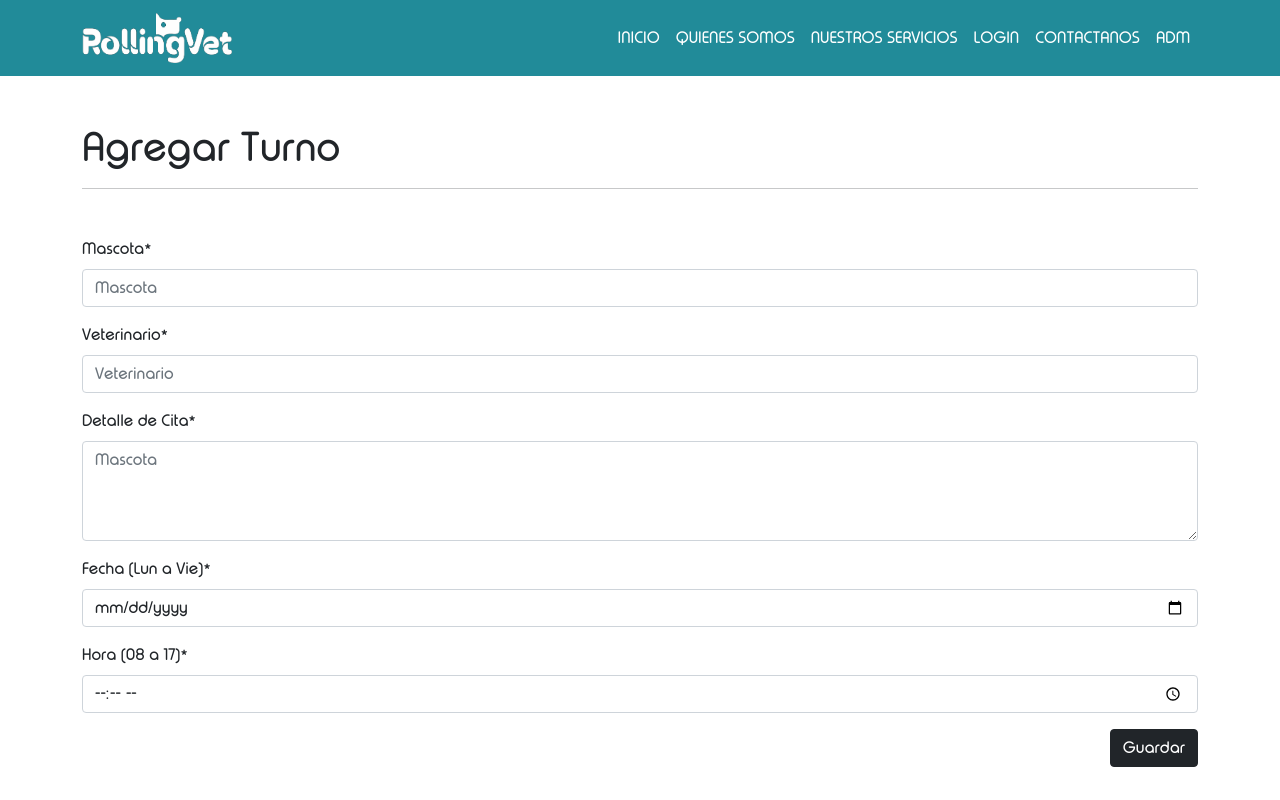
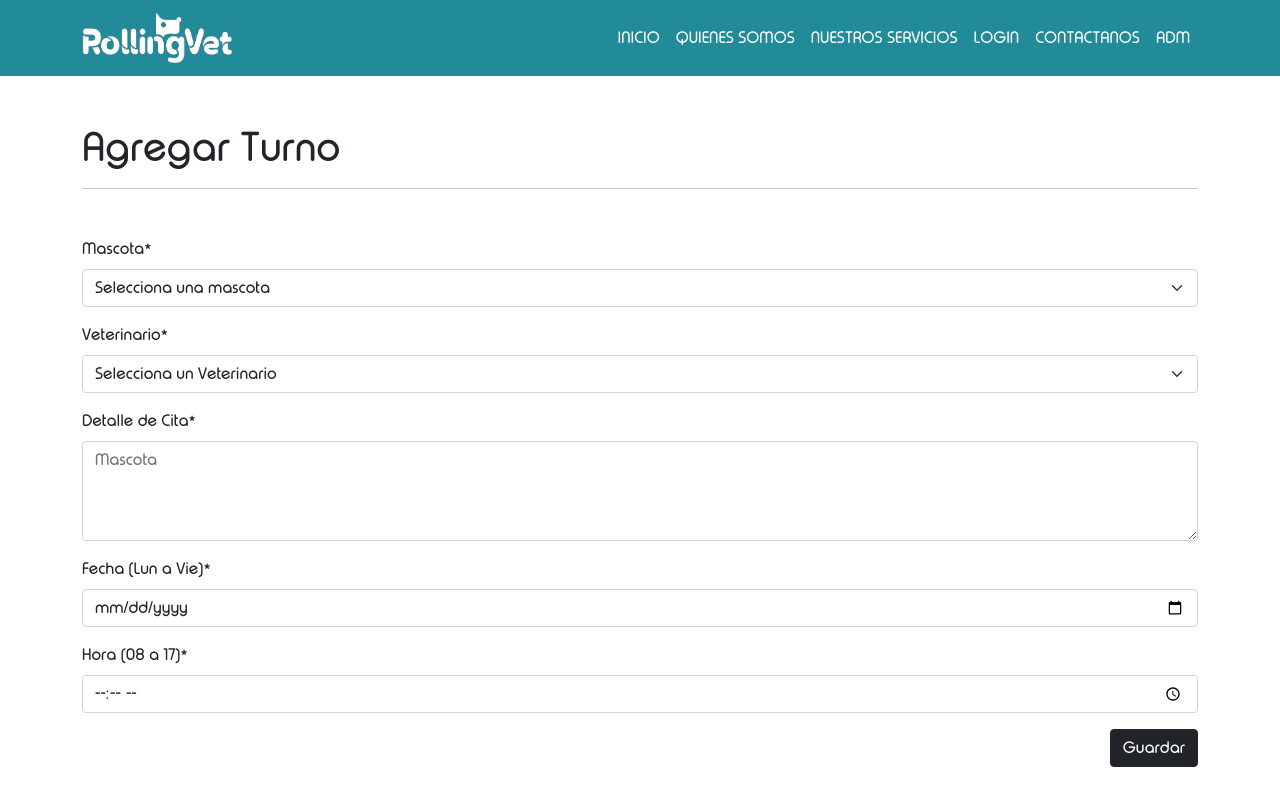
Before and after one commit to alanchibilisco/RollingVetProjectFE, a React (Create React App) app: page /Adm/turnos/crear in a window 1280 px wide. Shown: the top 800 px of the page. Built offline with nearby package versions, Linux system fonts and the light colour scheme; data requests are answered from the project's data file.

Commit message:
se concluyo el maquetado del crud

```diff
--- a/db.json
+++ b/db.json
@@ -9,6 +9,16 @@
         "especieMascota": "Perro",
         "razaMascota": "Mestizo",
         "id": 1
+      },
+      {
+        "nombreDueño": "Prueba",
+        "apellidoDueño": "Apellido",
+        "email": "example@example.com",
+        "telefono": "+549xxxxxxxxx",
+        "nombreMascota": "Mascota2",
+        "especieMascota": "Perro",
+        "razaMascota": "Mestizo",
+        "id": 2
       }
     ],
     "turnos":[
--- a/src/App.js
+++ b/src/App.js
@@ -101,7 +101,7 @@ function App() {
           <Route
             exact
             path="/Adm/turnos/crear"
-            element={<CrearTurno></CrearTurno>}
+            element={<CrearTurno pacientes={pacientes}></CrearTurno>}
           ></Route>
 
         </Routes>
--- a/src/components/cruds/AdmPacientes.jsx
+++ b/src/components/cruds/AdmPacientes.jsx
@@ -39,7 +39,7 @@ const AdmPacientes = () => {
             </thead>
             <tbody>
                 {/* esto tiene que ir en paciente */}
-              <tr>
+              {/* <tr>
                 <td>idEj</td>
                 <td>ExampleName</td>
                 <td>ExampleLastName</td>
@@ -62,7 +62,7 @@ const AdmPacientes = () => {
                     </button>
                   </div>
                 </td>
-              </tr>
+              </tr> */}
               <Paciente></Paciente>
             </tbody>
           </Table>
--- a/src/components/cruds/AdmTurnos.jsx
+++ b/src/components/cruds/AdmTurnos.jsx
@@ -3,6 +3,7 @@ import { Container, Table } from 'react-bootstrap';
 import { Link } from 'react-router-dom';
 import Footer from '../Footer';
 import NavBar from '../NavBar';
+import Turno from './Turno';
 
 const AdmTurnos = () => {
     return (
@@ -36,7 +37,7 @@ const AdmTurnos = () => {
             </thead>
             <tbody>
                 {/* esto tiene que ir en turno */}
-              <tr>
+              {/* <tr>
                 <td>Mascota</td>
                 <td>Veterinario</td>
                 <td>Detalle Cita</td>
@@ -57,8 +58,8 @@ const AdmTurnos = () => {
                     </button>
                   </div>
                 </td>
-              </tr>
-
+              </tr> */}
+              <Turno></Turno>
             </tbody>
           </Table>
 
--- a/src/components/cruds/CrearTurno.jsx
+++ b/src/components/cruds/CrearTurno.jsx
@@ -3,7 +3,7 @@ import { Container, Form } from "react-bootstrap";
 import Footer from "../Footer";
 import NavBar from "../NavBar";
 
-const CrearTurno = () => {
+const CrearTurno = ({pacientes}) => {
   return (
     <div>
       <NavBar></NavBar>
@@ -13,12 +13,24 @@ const CrearTurno = () => {
         <Form className="my-5">
           <Form.Group className="mb-3" controlId="formBasicMascota">
             <Form.Label>Mascota*</Form.Label>
-            <Form.Control type="text" placeholder="Mascota"></Form.Control>
+            <Form.Select>
+              <option value="">Selecciona una mascota</option>
+              {pacientes.map((paciente)=>(
+                  <option value={paciente.nombreMascota}>{paciente.nombreMascota}</option>
+              ))}
+            </Form.Select>
           </Form.Group>
 
-          <Form.Group className="mb-3" controlId="formBasicVeterinario">
+          <Form.Group className="mb-3" controlId="formBasicVet">
             <Form.Label>Veterinario*</Form.Label>
-            <Form.Control type="text" placeholder="Veterinario"></Form.Control>
+            <Form.Select>
+              <option value="">Selecciona un Veterinario</option>
+              <option value="Addle Romina">Dra. Addle Romina A.</option>
+              <option value="Fernandez Sara">Dra. Fernandez Sara V.</option>
+              <option value="Molinari Pablo">Dr. Molinari Pablo D.</option>
+              <option value="Kuc Damian">Dr. Kuc Damian</option>
+              <option value="Mezar Diego">Dr. Mezar Diego</option>
+            </Form.Select>
           </Form.Group>
 
           <Form.Group className="mb-3" controlId="formBasicDetalle">
--- a/src/components/cruds/Turno.jsx
+++ b/src/components/cruds/Turno.jsx
@@ -1,10 +1,31 @@
 import React from 'react';
+import { Link } from 'react-router-dom';
 
 const Turno = () => {
     return (
-        <div>
+        <tr>
+                <td>Mascota</td>
+                <td>Veterinario</td>
+                <td>Detalle Cita</td>
+                <td>Fecha</td>
+                <td>Hora</td>
+                <td className="w-25">
+                  <div className="d-flex justify-content-center">
+                    <Link
+                      to="/*"
+                      className=" btn btn-dark mx-1 text-decoration-none text-center"
+                    >
+                      Editar
+                    </Link>
+                    <button
+                      className="btn btn-dark mx-1"
+                    >
+                      Borrar
+                    </button>
+                  </div>
+                </td>
+              </tr>
 
-        </div>
     );
 };
 
```
